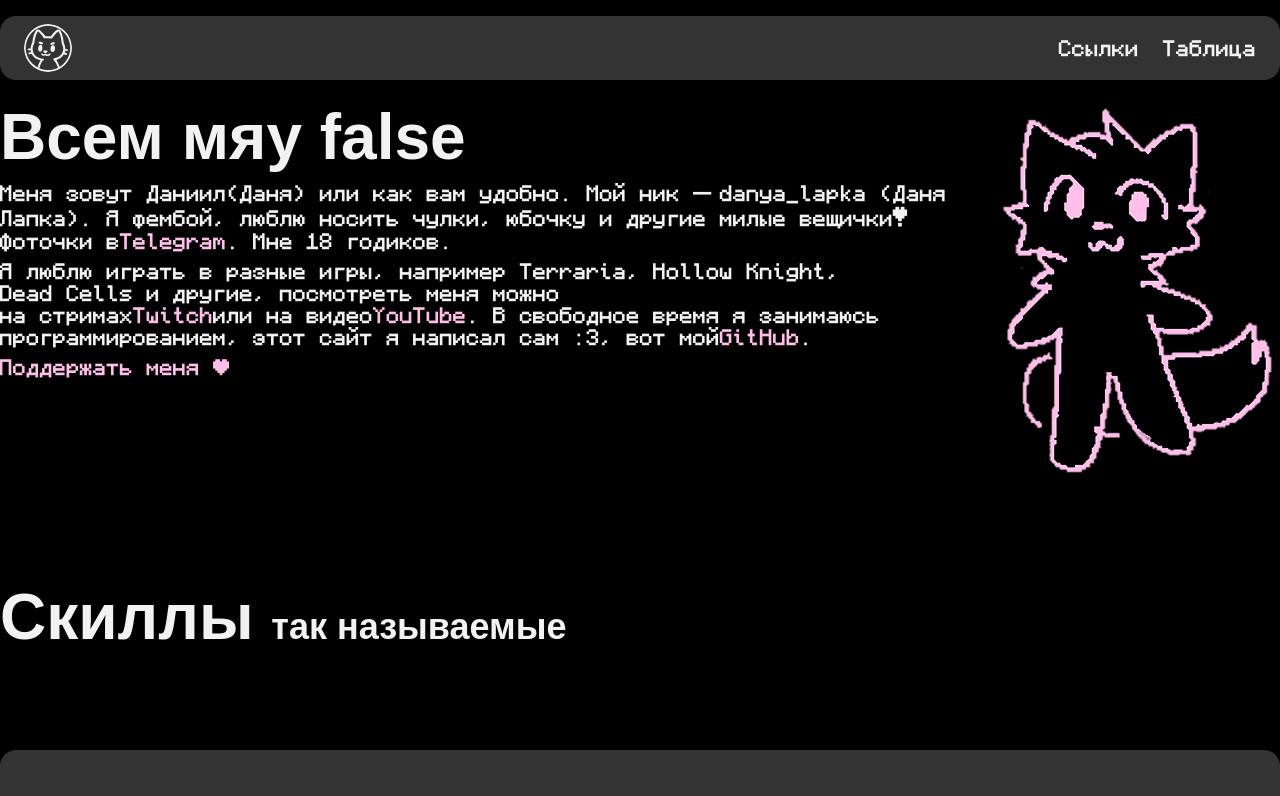
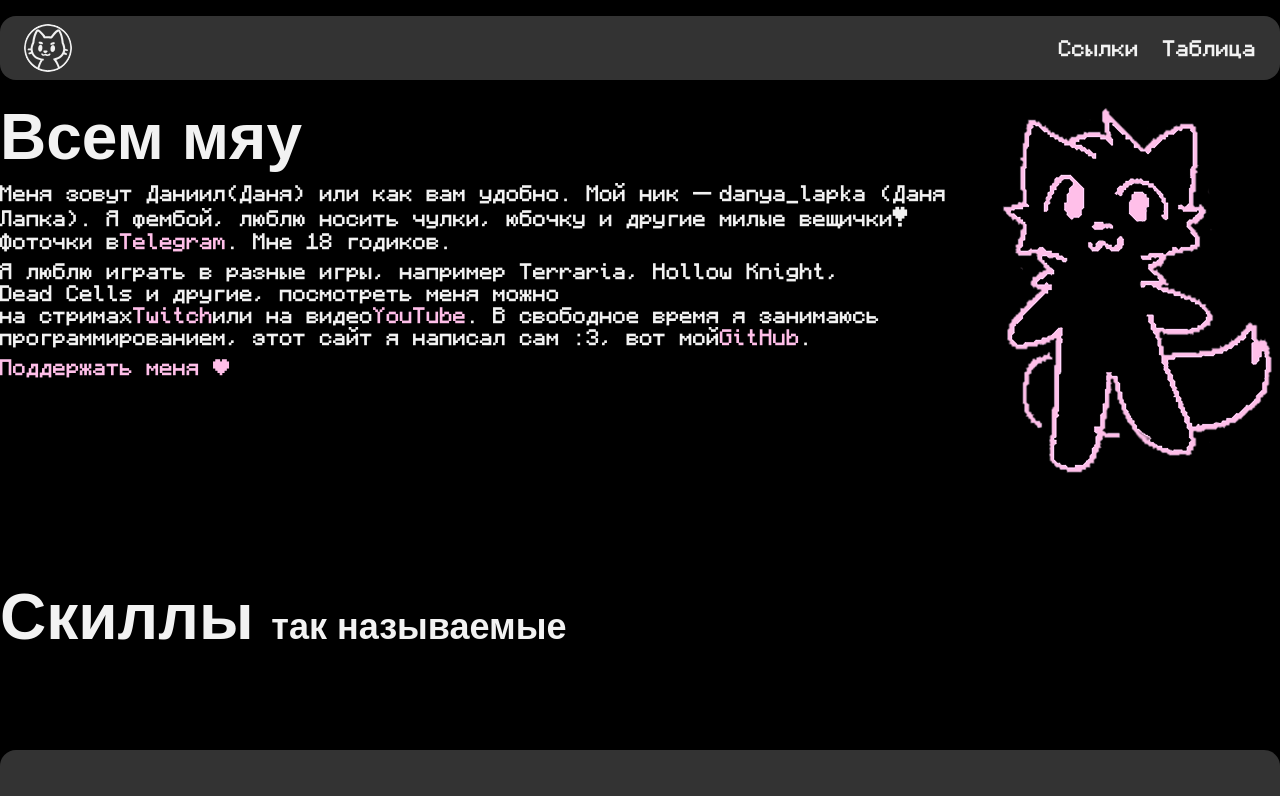
Before and after one commit to danya-lapka/lapka, a Next.js app: page / in a window 1280 px wide. Shown: the top 796 px of the page. Built offline with nearby package versions, Linux system fonts and the light colour scheme; a web font is replaced by a local one.

Commit message:
издевается

```diff
--- a/next.config.ts
+++ b/next.config.ts
@@ -1,11 +1,6 @@
 import type { NextConfig } from "next";
 
-const isProd = process.env.NODE_ENV === 'production';
-
 const nextConfig: NextConfig = {
-  basePath: isProd ? '/lapka' : '', // Замените 'project' на название вашего репозитория
-  assetPrefix: isProd ? '/lapka/' : '', // Для статических ресурсов
-  trailingSlash: true, // Опционально: добавляет слеши к URL
 };
 
 export default nextConfig;
--- a/src/app/page.tsx
+++ b/src/app/page.tsx
@@ -8,7 +8,7 @@ export default function Home() {
     <Fragment>
       <section className="hello-section f-r">
         <div className="hello-text h-min">
-          <h1 className="heading-1">Всем мяу {process.env.NODE_ENV === 'production' ? 'true' : 'false'}</h1>
+          <h1 className="heading-1">Всем мяу</h1>
           <div className="body-4">
             <p>
               Меня зовут Даниил(Даня) или как вам удобно. Мой ник — danya_lapka (Даня Лапка). Я фембой, люблю носить чулки, юбочку и другие милые вещички<span className="body-3">❣</span> Фоточки в
--- a/src/blocks/hello-img/index.tsx
+++ b/src/blocks/hello-img/index.tsx
@@ -7,10 +7,12 @@ import clsx from "clsx";
 const Hello_Img = () => {
   const [state, setState] = useState(false);
 
+  const isProd = process.env.NODE_ENV === 'production';
+
   let url = state ? '/hello-img2': '/hello-img';
 
   return (
-    <Image src={`${url}.png`} alt={url} onClick={() => { setState(!state); }} fill className={clsx({
+    <Image src={`${isProd ? '/lapka' : ''}${url}.png`} alt={url} onClick={() => { setState(!state); }} fill className={clsx({
       [`image c-pointer`]: true,
       [styles[`image`]]: true
     })}/>
```
